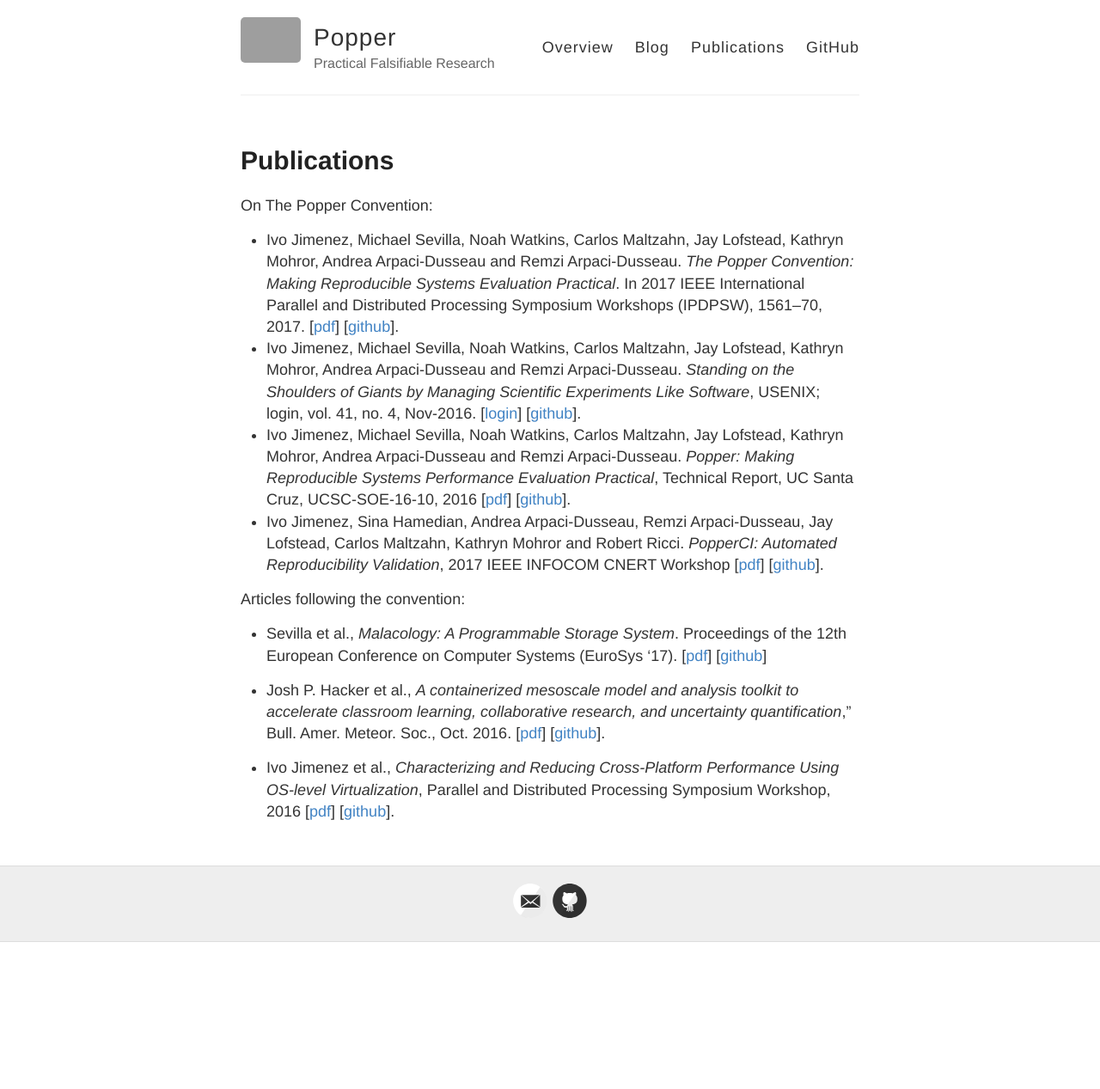
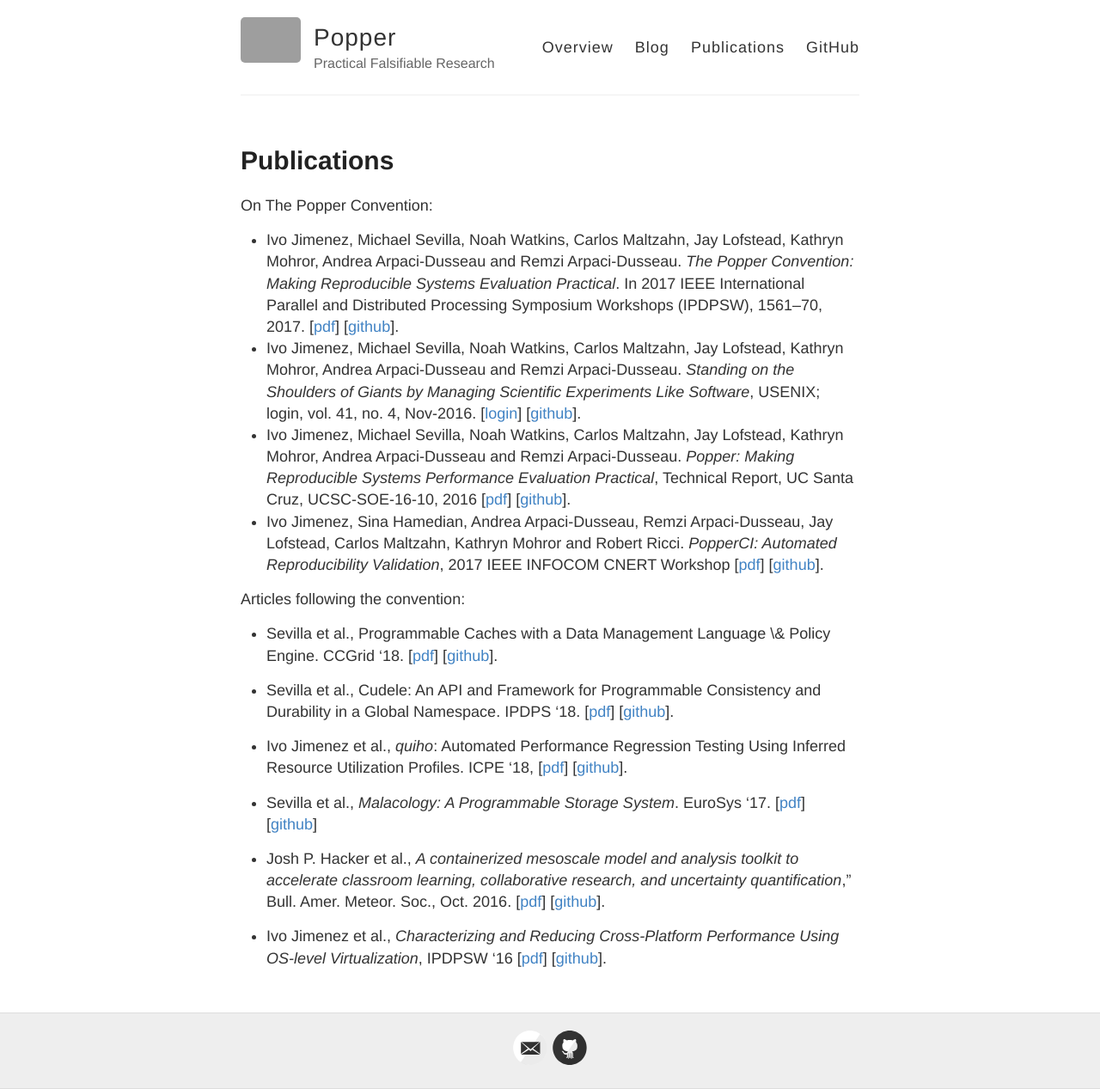
Before and after one commit to getpopper/popper, a Jekyll site: the page built from pubs.md, in a window 1280 px wide. Shown: the whole page at 86% size. Built offline with Jekyll 4.4.1, drawn with Linux system fonts in a browser that asks for light colours; before the commit the page ends 1096 px from its top, so only the background shows below that; grey boxes are pictures that could not be loaded.

Commit message:
Adds latest pubs

```diff
--- a/pubs.md
+++ b/pubs.md
@@ -30,9 +30,20 @@ On The Popper Convention:
 
 Articles following the convention:
 
+  * Sevilla et al., Programmable Caches with a Data Management
+    Language \& Policy Engine. CCGrid '18. \[[pdf][ccgrid18pdf]\]
+    \[[github][ccgrid18gh]\].
+
+  * Sevilla et al., Cudele: An API and Framework for Programmable
+    Consistency and Durability in a Global Namespace. IPDPS '18.
+    \[[pdf][cudelepdf]\] \[[github][cudelegh]\].
+
+  * Ivo Jimenez et al., _quiho_: Automated Performance Regression
+    Testing Using Inferred Resource Utilization Profiles. ICPE '18,
+    \[[pdf][icpe18pdf]\] \[[github][icpe18gh]\].
+
   * Sevilla et al., _Malacology: A Programmable Storage System_.
-    Proceedings of the 12th European Conference on Computer Systems
-    (EuroSys '17). \[[pdf][malacologypdf]\] \[[github][malacologygh]\]
+    EuroSys '17. \[[pdf][malacologypdf]\] \[[github][malacologygh]\]
 
   * Josh P. Hacker et al., _A containerized mesoscale model and
     analysis toolkit to accelerate classroom learning, collaborative
@@ -41,10 +52,8 @@ Articles following the convention:
 
   * Ivo Jimenez et al., _Characterizing and
     Reducing Cross-Platform Performance Using OS-level
-    Virtualization_, Parallel and Distributed Processing Symposium
-    Workshop, 2016 \[[pdf][varsyspdf]\] \[[github][varsysgh]\].
-
-
+    Virtualization_, IPDPSW '16 \[[pdf][varsyspdf]\]
+    \[[github][varsysgh]\].
 
 [techreport]: https://github.com/systemslab/popper-paper/raw/techreport/paper/paper.pdf
 [varsyspdf]: https://github.com/ivotron/varsys16/raw/master/out/main.pdf
```
Also changed, not shown: other parts of pubs.md (+6 -0 lines).
